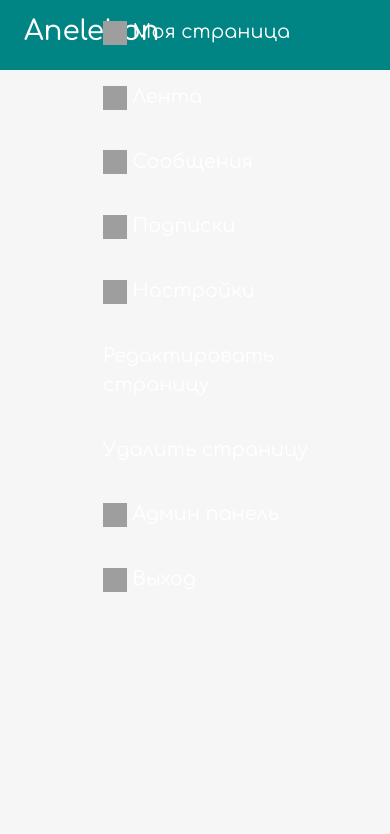
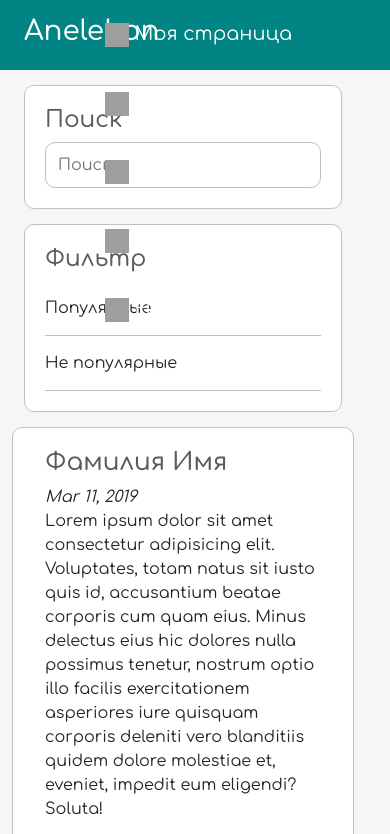
Before and after one commit to AneleLon/SocialNetwork, a PHP site: page / in a window 390 px wide. Shown: the top 834 px of the page. Before the commit the page ends 592 px from the top, so only its background shows below. Run offline with PHP 8.4, Linux system fonts and the light colour scheme; grey boxes are pictures that could not be loaded.

Commit message:
Лента новостей-верстка

```diff
--- a/css/style.css
+++ b/css/style.css
@@ -10,6 +10,14 @@
 a{
     text-decoration: none;
     color: inherit;
+}
+input{
+    padding:10px 12px;
+    display: block;
+    width: 100%;
+    border-radius: 10px;
+    border: 1px solid #c2c1c1;
+    line-height: 1.5rem;
 }
 
 /*Header*/
@@ -38,5 +46,81 @@
     display: block;
     font-size: 1.2rem;
     text-decoration: none;
-    padding: 18px;
+    padding: 20px;
 }
+header ul li a:hover{
+    background: #006669;
+    transition: 0.5s;
+    color:#fff;
+}
+header ul li ul{
+    position: absolute;
+    top: 70px;
+    right: 0px;
+    width: 196px;
+    display: none;
+    z-index: 88888;
+}
+header ul li:hover ul{
+    display: block;
+}
+header ul li ul li{
+    width: 100%;
+}
+header ul li ul li a{
+    padding: 10px;
+    background: white;
+    color: #008489;
+}
+
+/*
+main news
+*/
+
+.post{
+    margin-top: 15px;
+    background: #ffffff;
+    border-style: solid;
+    border-radius: 10px;
+    border-width: 1px;
+    border-color: #c2c1c1;
+    padding: 20px;
+}
+.filter ul{
+    margin: 0px;
+    padding: 0px;
+    list-style-type: none;
+}
+.section{
+    margin-top: 15px;
+    background: #ffffff;
+    border-style: solid;
+    border-radius: 10px;
+    border-width: 1px;
+    border-color: #c2c1c1;
+    padding: 20px;
+}
+.filter ul li a{
+    display:block;
+    padding: 15px 0px 15px 0px;
+    border-bottom: 1px solid #c2c1c1;
+    transition: all 0.3s;
+
+}
+.filter ul li a:hover{
+padding-left: 10px;
+transition: all 0.3s;
+}
+/* footer */
+.footer{
+    margin-top: 15px;
+    padding-top: 5px;
+    padding-bottom: 5px;
+    background: rgb(148, 222, 224);
+}
+.footer-content{
+    color: #2c2c2c;
+}
+.footer-content h3{
+    color: #242424;
+}
--- a/index.html
+++ b/index.html
@@ -48,12 +48,10 @@
                             <ul>
                                 <li><a href="#">Редактировать страницу</a></li>
                                 <li><a href="#">Удалить страницу</a></li>
-                                <li><a href="#"><img width="24" height="24" src="image/admin.png" />
-                                    Админ панель</a>
+                                <li><a href="#">Админ панель</a>
+                                <li><a href="#">Выход</a>
+                                </li>
                             </ul>
-                        </li>
-                        <li><a href="#"><img width="24" height="24" src="image/out.png" />
-                                Выход</a>
                         </li>
                     </ul>
                 </nav>
@@ -61,6 +59,90 @@
         </div>
     </header>
 
+    <!--main news-->
+    <div class="container">
+        <div class="container row">
+            <!--sidebar-->
+            <div class="sidebar col-md-3">
+                <div class="section search">
+                    <h3>Поиск</h3>
+                    <form action="index.html" method="post">
+                        <input type="text" name="search-term" class="text-input" placeholder="Поиск...">
+                    </form>
+                </div>
+
+                <div class="section filter">
+                    <h3>Фильтр</h3>
+                    <ul>
+                        <li><a href="#">Популярные</a></li>
+                        <li><a href="#">Не популярные</a></li>
+                    </ul>
+                </div>
+            </div>
+            <!--Лента-->
+            <div class="col-md-6">
+                <!--1 пост-->
+                <div class="post row">
+                    <h2>
+                        <a href="#" class="username_post">Фамилия Имя</a>
+                    </h2>
+                    <i class="far fa-calendar">Mar 11, 2019</i>
+
+                    <div class="post_text">
+                        <p class="post-text">
+                            Lorem ipsum dolor sit amet consectetur adipisicing elit. Voluptates, totam natus sit iusto
+                            quis id, accusantium beatae corporis cum quam eius. Minus delectus eius hic dolores nulla
+                            possimus tenetur, nostrum optio illo facilis exercitationem asperiores iure quisquam
+                            corporis deleniti vero blanditiis quidem dolore molestiae et, eveniet, impedit eum eligendi?
+                            Soluta!
+                        </p>
+                    </div>
+                    <div class="container">
+
+                        <div class="img">
+                            <img src="image/jaxQizFXzkU.png" alt="" class="img-thumbnail">
+                        </div>
+
+                    </div>
+                </div>
+                <!--2 пост-->
+                <div class="post row">
+                    <h2>
+                        <a href="#" class="username_post">Фамилия Имя</a>
+                    </h2>
+                    <i class="far fa-calendar">Mar 11, 2019</i>
+
+                    <div class="post_text">
+                        <p class="post-text">
+                            Lorem ipsum dolor sit amet consectetur adipisicing elit. Voluptates, totam natus sit iusto
+                            quis id, accusantium beatae corporis cum quam eius. Minus delectus eius hic dolores nulla
+                            possimus tenetur, nostrum optio illo facilis exercitationem asperiores iure quisquam
+                            corporis deleniti vero blanditiis quidem dolore molestiae et, eveniet, impedit eum eligendi?
+                            Soluta!
+                        </p>
+                    </div>
+                    <div class="container">
+                        <div class="img">
+                            <img src="image/fon_sploshnoj_svetlyj_44011_1920x1080.jpg" alt="" class="img-thumbnail">
+                        </div>
+
+                    </div>
+                </div>
+                <!--Лента-->
+            </div>
+            <div class="col-md-2"></div>
+        </div>
+
+    </div>
+    <!--футер-->
+    <div class="footer container-fluid">
+        <div class="footer-content container">
+            <div>
+                    <h3>Курсовая работа по дисцеплине "База данных"</h3>
+                    <a href="https://github.com/AneleLon/SocialNetwork">GitHub</a>
+            </div>
+        </div>
+    </div>
     <!-- Optional JavaScript; choose one of the two! -->
 
     <!-- Option 1: Bootstrap Bundle with Popper -->
```
